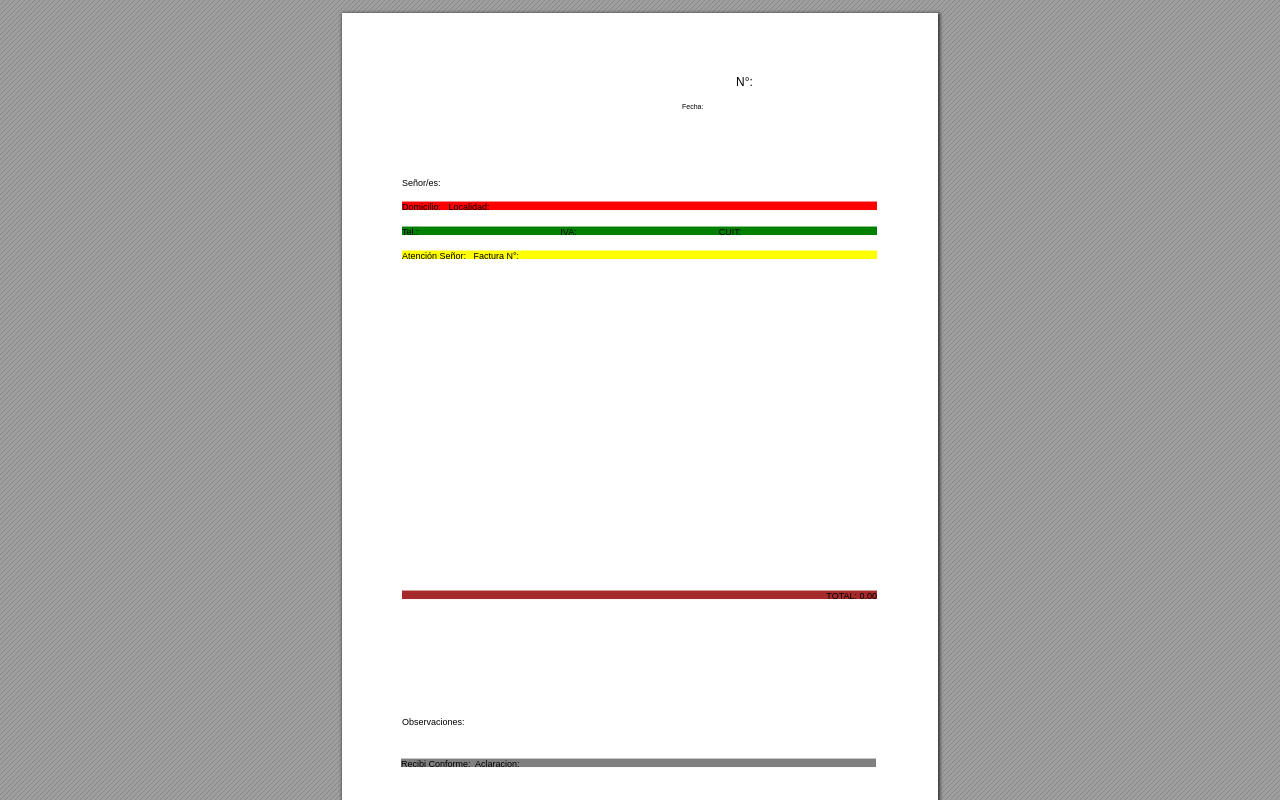
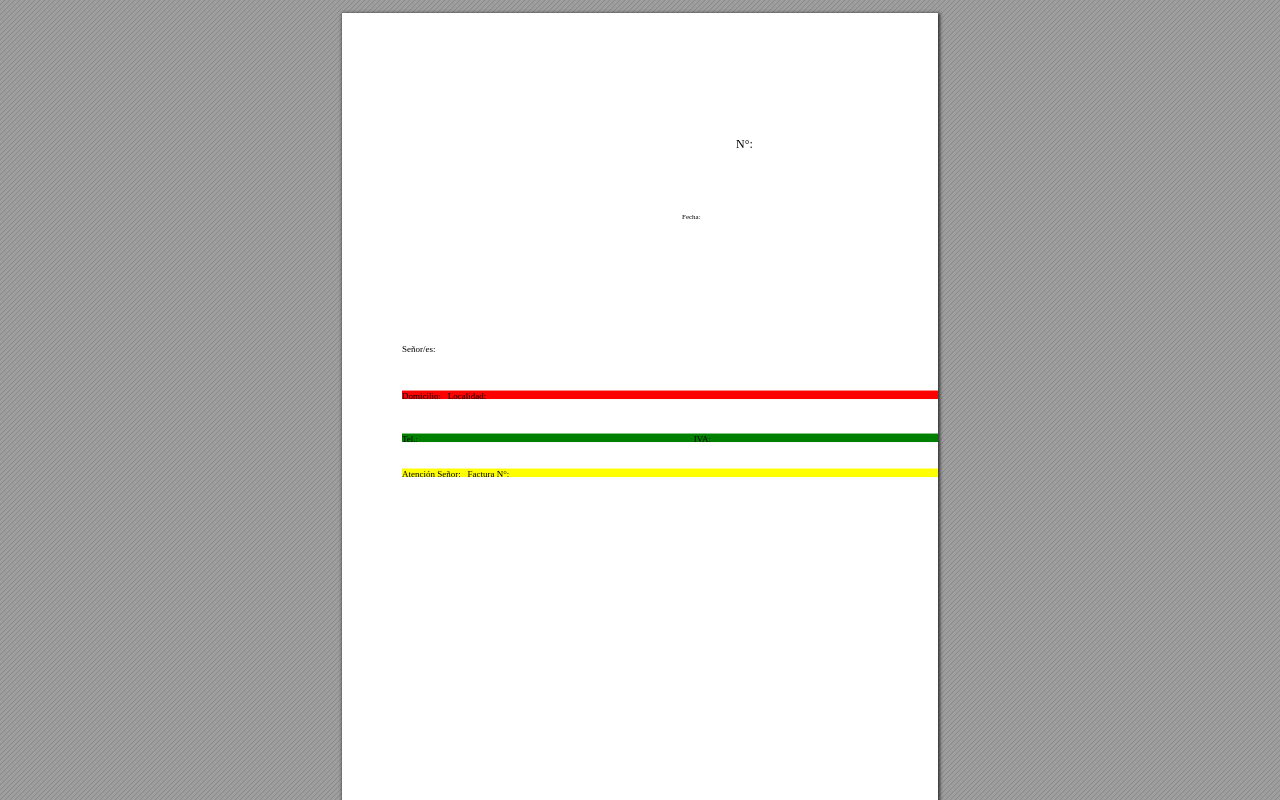
Before and after one commit to mazcona88/edifel, a plain HTML site: page impresion.html in a window 1280 px wide. Drawn offline with Linux system fonts and the light colour scheme.

Commit message:
impresion.html

```diff
--- a/impresion.html
+++ b/impresion.html
@@ -7,15 +7,11 @@
    <title>Impresión de Remito</title>
 
    <style>
-        body {
-            font-family: Arial, sans-serif !important;
-            font-size: 14pt !important;
-        }
 
         table {
             width: 100%;
             border-collapse: collapse;
-            margin-top: 250px;
+            margin-top: 550px;
         }
 
         th {
@@ -28,19 +24,11 @@
             text-align: center;
         }
 
-        .Domicilio,
-        .Domicilio2,
-        .Camposvarios,
-        .Facatc,
-        .Ultreglon,
-        .Totalin {
-        }
-
         .Domicilio {
             background: red;
             position: absolute;
             justify-content: space-between;
-            width: 1900px;
+            width: 3500px;
         }
 
         .Domicilio2 {
@@ -52,7 +40,7 @@
             background: green;
             display: flex;
             justify-content: space-between;
-            width: 1900px;
+            width: 3500px;
         }
 
         .campo-left,
@@ -65,29 +53,61 @@
             background: yellow;
             position: absolute;
             justify-content: space-between;
-            width: 1900px;
+            width: 3500px;
         }
 
         .Ultreglon {
             background: grey;
             position: absolute;
             justify-content: space-between;
-            width: 1900px;
+            width: 3500px;
         }
 
         .Totalin {
             background: brown;
             position: absolute;
             justify-content: space-between;
-            width: 1900px;
-            margin-top: 270px;
+            width: 3500px;
+            top: 1170px;
             float: right;
             text-align: right;
         }
 
-  		span#fecha {
+		.Num_Remito {
+			position: relative;
+			top: 100px;
+		}
+		.Fecha_Venta {
+			position: relative;
+			top: 180px;
+		}
+		.Cliente {
+			position: relative;
+			top: 305px;
+		}
+		.Domicilio {
+			position: relative;
+			top: 352px;
+		}
+		.Camposvarios {
+			position: relative;
+			top: 395px;
+		}
+		.Facatc {
+			position: relative;
+			top: 430px;
+		}
+		.Obse {
+			position: relative;
+			top: 1250px;
+		}
+		.Ultreglon {
+			position: relative;
+			top: 1350px;
+		}
 
-}
+
+
 
    </style>
       <link rel="stylesheet" href="css/editel.css"> <!-- Asegúrate de enlazar correctamente el CSS -->
@@ -126,7 +146,7 @@
                <div class="Totalin t m0 x12 hd ff2 fsa fc0 sc0 ls0 ws0">TOTAL: <span id="total"></span></div>
 
                <!-- Observaciones -->
-               <div class="t m0 x12 hf y1e ff2 fsb fc0 sc0 ls0 ws0">Observaciones: <span id="observaciones"></span></div>
+               <div class="Obse t m0 x12 hf y1e ff2 fsb fc0 sc0 ls0 ws0">Observaciones: <span id="observaciones"></span></div>
 
                <!-- Recibi Conforme y Aclaracion -->
                <div class="Ultreglon t m0 x17 hd y20 ff2 fsa fc0 sc0 ls0 ws0">Recibi Conforme: <span id="recibiConforme"></span> Aclaracion: <span id="aclaracion" class="Domicilio2"></span></div>
```
